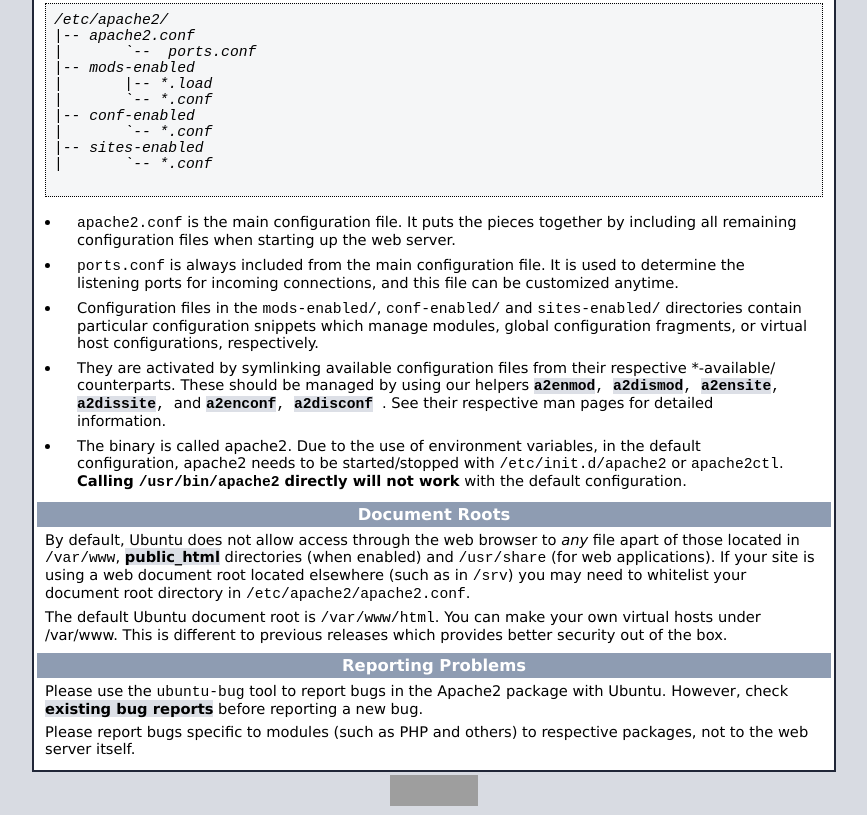
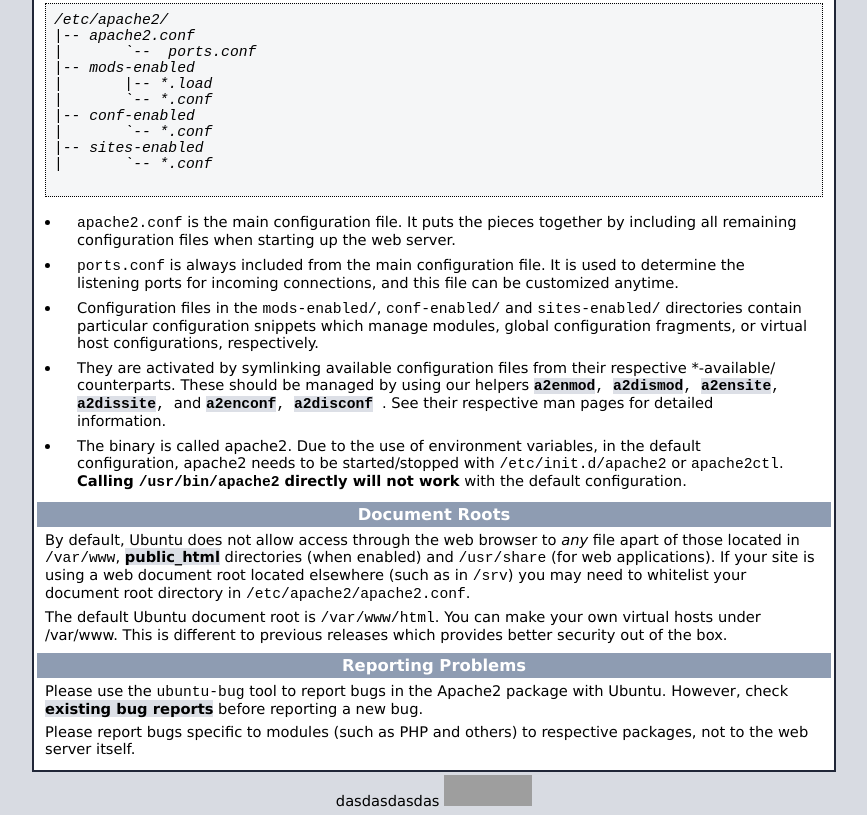
Before and after one commit to nikunj05/test, a plain HTML site: page index.html in a window 1280 px wide. Shown: the part 452-1267 px from the top of the page, without its empty margins (206-1073 px from the left). Drawn offline with Linux system fonts and the light colour scheme; grey boxes are pictures that could not be loaded.

Commit message:
test demo

```diff
--- a/index.html
+++ b/index.html
@@ -370,7 +370,7 @@
       </div>
     </div>
     <div class="validator">
-    <p>
+    <p>dasdasdasdas
       <a href="http://validator.w3.org/check?uri=referer"><img src="http://www.w3.org/Icons/valid-xhtml10" alt="Valid XHTML 1.0 Transitional" height="31" width="88" /></a>
     </p>
     </div>
```
